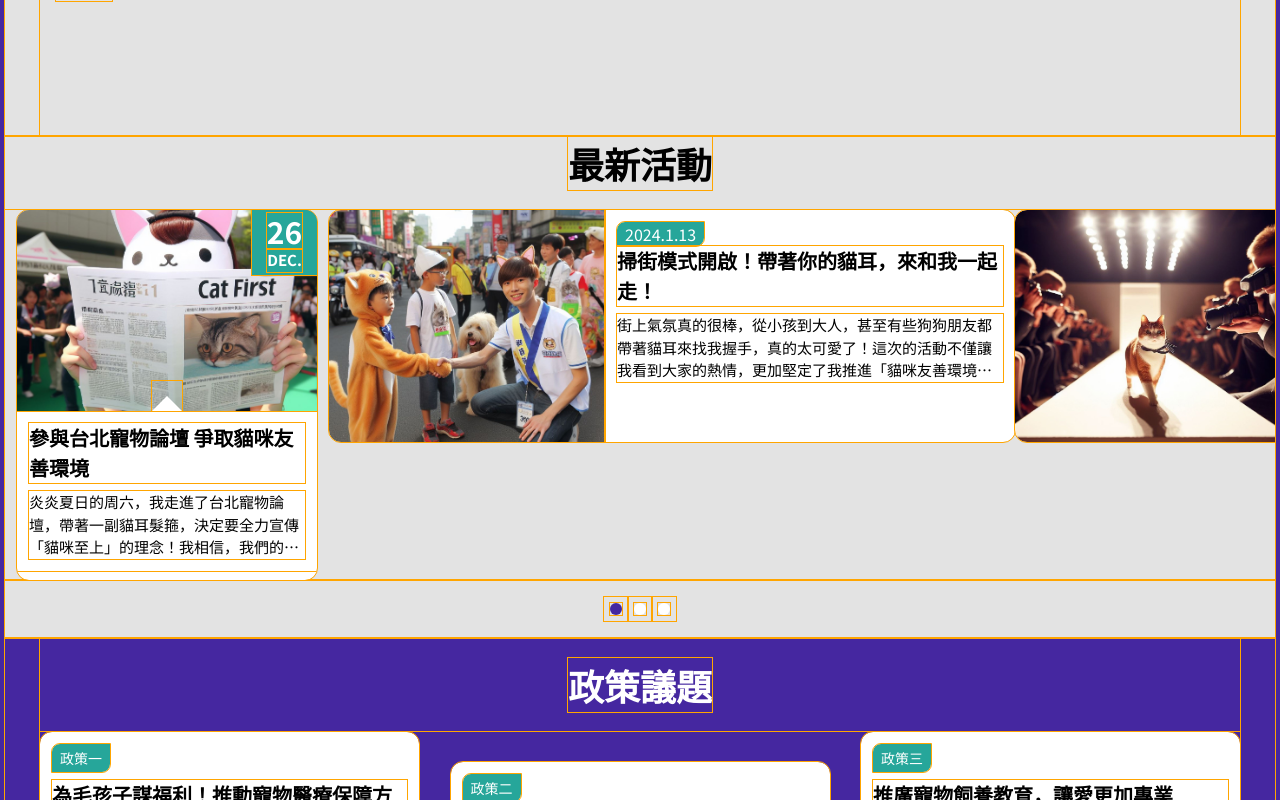
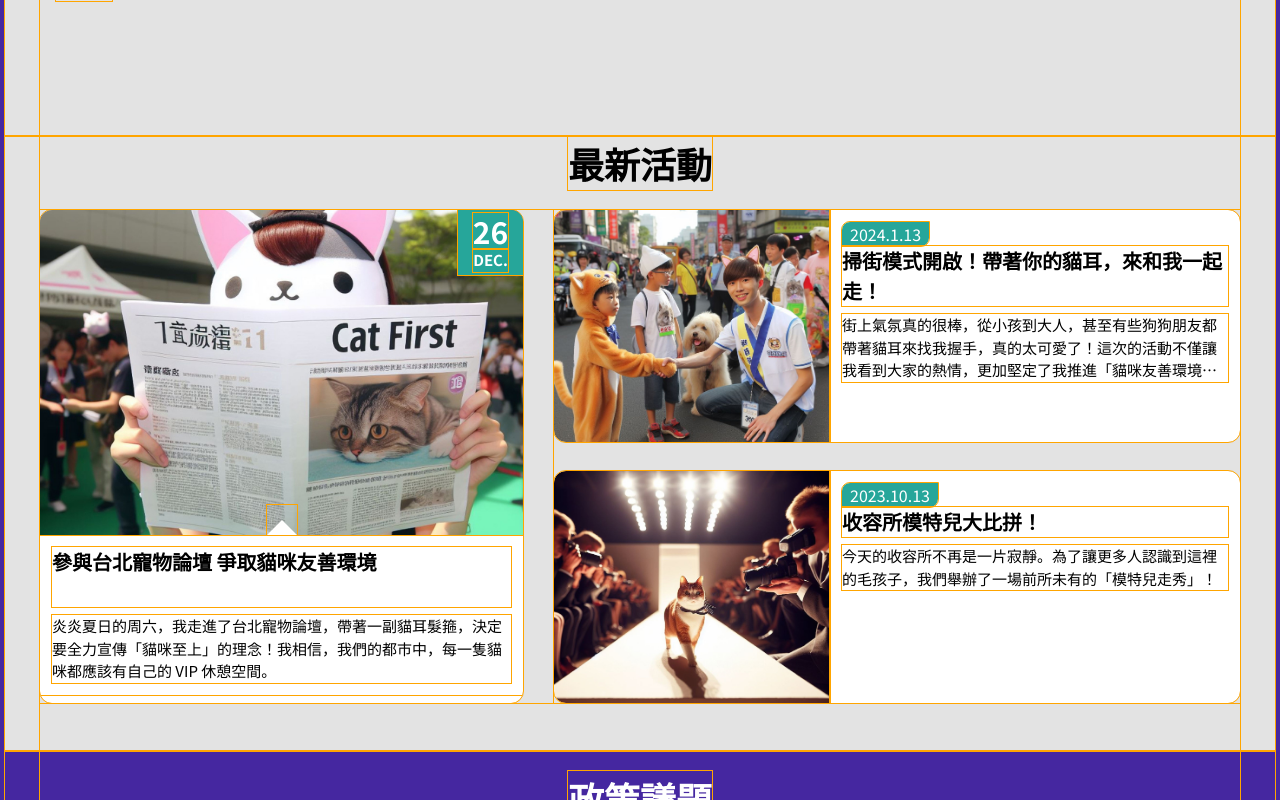
Before and after one commit to rejennylo/theF2E2023, a React (Vite) app: page / in a window 1280 px wide. Shown: the part 1220-2020 px from the top of the page. Built offline with nearby package versions, Linux system fonts and the light colour scheme.

Commit message:
style: Update Activity and Issue styling

```diff
--- a/src/components/Activity.jsx
+++ b/src/components/Activity.jsx
@@ -15,9 +15,9 @@ const monthEn = [
   'DEC.',
 ];
 
-const CarouselCardColumn = ({ card }) => {
+const CardColumn = ({ card }) => {
   return (
-    <li className='h-[370px] w-[300px] rounded-xl bg-white overflow-hidden mx-3 relative flex-none '>
+    <div className="h-[370px] w-[300px] lg:h-[493px] lg:w-[483px] rounded-xl bg-white overflow-hidden relative flex-none">
       <span
         name="month-day"
         className="flex flex-col justify-center items-center absolute top-0 right-0 z-[1] text-white font-bold bg-secondary-green h-[65px] w-[65px]"
@@ -27,12 +27,12 @@ const CarouselCardColumn = ({ card }) => {
       </span>
       <span
         name="card-img-wrap"
-        className="relative flex flex-col items-center h-[201px] w-[300px]"
+        className="relative flex flex-col items-center h-[201px] w-[300px] lg:h-[325px] lg:w-[483px]"
       >
         <img
           src={card.image}
           alt="image"
-          className="object-center object-cover h-[201px] w-full"
+          className="object-center object-cover h-[201px] lg:h-[325px] w-full"
         />
         <span name="triangle" className="block">
           <span className="absolute bottom-0 border-[15px] border-t-transparent  border-r-transparent border-b-white border-l-transparent -translate-x-1/2"></span>
@@ -42,13 +42,13 @@ const CarouselCardColumn = ({ card }) => {
         <h5 className="h-[60px] mb-2">{card.title}</h5>
         <p className="line-clamp-3">{card.text}</p>
       </div>
-    </li>
+    </div>
   );
 };
 
-const CarouselCardRow = ({ card }) => {
+const CardRow = ({ card }) => {
   return (
-    <li className="h-[232px] w-[686px] flex rounded-xl bg-white overflow-hidden relative flex-none">
+    <div className="h-[232px] max-w-[686px] flex rounded-xl bg-white overflow-hidden relative flex-none">
       <span name="card-img-wrap" className="h-full w-[276px]">
         <img
           src={card.image}
@@ -63,30 +63,21 @@ const CarouselCardRow = ({ card }) => {
         <h5 className="mb-2">{card.title}</h5>
         <p className="line-clamp-3">{card.text}</p>
       </div>
-    </li>
+    </div>
   );
 };
 
-const Carousel = ({ cards }) => {
-  const isLargeScreen = window.innerWidth >= 1100;
+const Carousel = ({ cards, className }) => {
   return (
-    <div name="carousel" className="h-[641px] w-full">
-      <ul
+    <div name="carousel" className={className}>
+      <div
         name="cards-wrap"
-        className="flex flex-nowrap overflow-hidden overflow-x-scroll lg:justify-start"
+        className="flex flex-nowrap overflow-hidden overflow-x-scroll lg:justify-start w-full gap-5"
       >
         {cards.map((card, i) => {
-          return isLargeScreen ? (
-            i === 0 ? (
-              <CarouselCardColumn key={i} card={card} />
-            ) : (
-              <CarouselCardRow key={i} card={card} />
-            )
-          ) : (
-            <CarouselCardColumn key={i} card={card} />
-          );
+          return <CardColumn key={i} card={card} />;
         })}
-      </ul>
+      </div>
       <div name="dots" className="flex justify-center p-[17px]">
         <GoDotFill className="h-6 w-6 text-main-purple" />
         <GoDotFill className="h-6 w-6 text-white" />
@@ -96,16 +87,39 @@ const Carousel = ({ cards }) => {
   );
 };
 
-export const Activity = ({ cards }) => {
+const Board = ({ cards, className }) => {
   return (
-    <div name="activity-wrap">
+    <div name="carousel" className={className}>
       <div
-        name="activity-container"
-        className="flex flex-col items-center h-[502px] w-[screen] bg-medium-gray"
+        name="cards-wrap"
+        className="flex w-full m-auto justify-between mb-12 gap-5"
       >
-        <h2 className="mb-5">最新活動</h2>
-        <Carousel cards={cards} />
+        {cards.map((card, i) => {
+          return i === 0 && <CardColumn key={i} card={card} />;
+        })}
+        <div className="flex flex-col justify-between">
+          {cards.map((card, i) => {
+            return i !== 0 && <CardRow key={i} card={card} />;
+          })}
+        </div>
       </div>
     </div>
   );
 };
+
+export const Activity = ({ cards }) => {
+  return (
+    <div name="activity-wrap" className="bg-medium-gray">
+      <div
+        name="activity-container"
+        className="flex flex-col items-center max-w-[1200px] m-auto"
+      >
+        <h2 className="mb-5">最新活動</h2>
+        <div className="w-full">
+          <Carousel cards={cards} className="lg:hidden" />
+          <Board cards={cards} className="hidden lg:block" />
+        </div>
+      </div>
+    </div>
+  );
+};
--- a/src/components/Issue.jsx
+++ b/src/components/Issue.jsx
@@ -2,7 +2,7 @@ const Card = ({ card, cardClass }) => {
   return (
     <div
       name="card"
-      className={`h-[320px] w-[330px] lg:h-[366px] lg:w-[379px] rounded-xl bg-white p-3 mb-5 lg:mb-0 ${cardClass}`}
+      className={`h-[320px] w-[330px] lg:h-[366px] lg:w-[379px] rounded-xl bg-white p-3 lg:mb-0 ${cardClass}`}
     >
       <span className="inline-block text-white bg-secondary-green text-sm px-2 py-1 mb-2 rounded-tl-lg rounded-br-lg">
         {card.number}
@@ -28,10 +28,10 @@ export const Issue = ({ cards }) => {
     <div name="issue-wrap" className="bg-main-purple">
       <div
         name="issue-container"
-        className="m-auto max-w-[1200px] lg:h-[578px] flex flex-col items-center"
+        className="m-auto max-w-[1200px] flex flex-col items-center"
       >
         <h2 className="text-white my-5">政策議題</h2>
-        <div className="lg:h-[396px] lg:flex lg:justify-between lg:w-full gap-5">
+        <div className="lg:h-[396px] flex flex-col lg:flex-row lg:justify-between lg:w-full gap-5 mb-12">
           {cards.map((card, i) => {
             const selfEnd = i === 1 && 'lg:self-end';
             return <Card key={i} card={card} cardClass={selfEnd} />;
```
